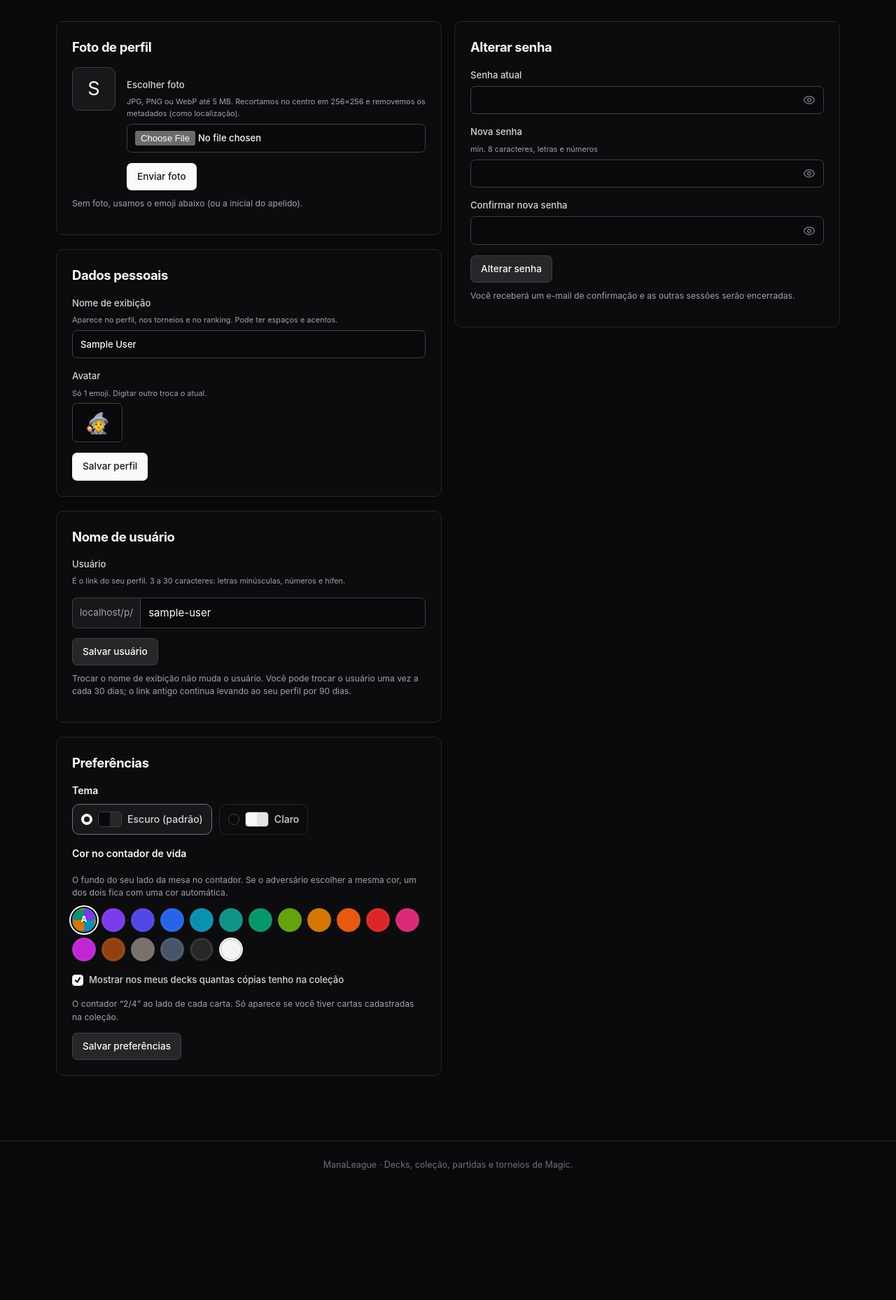
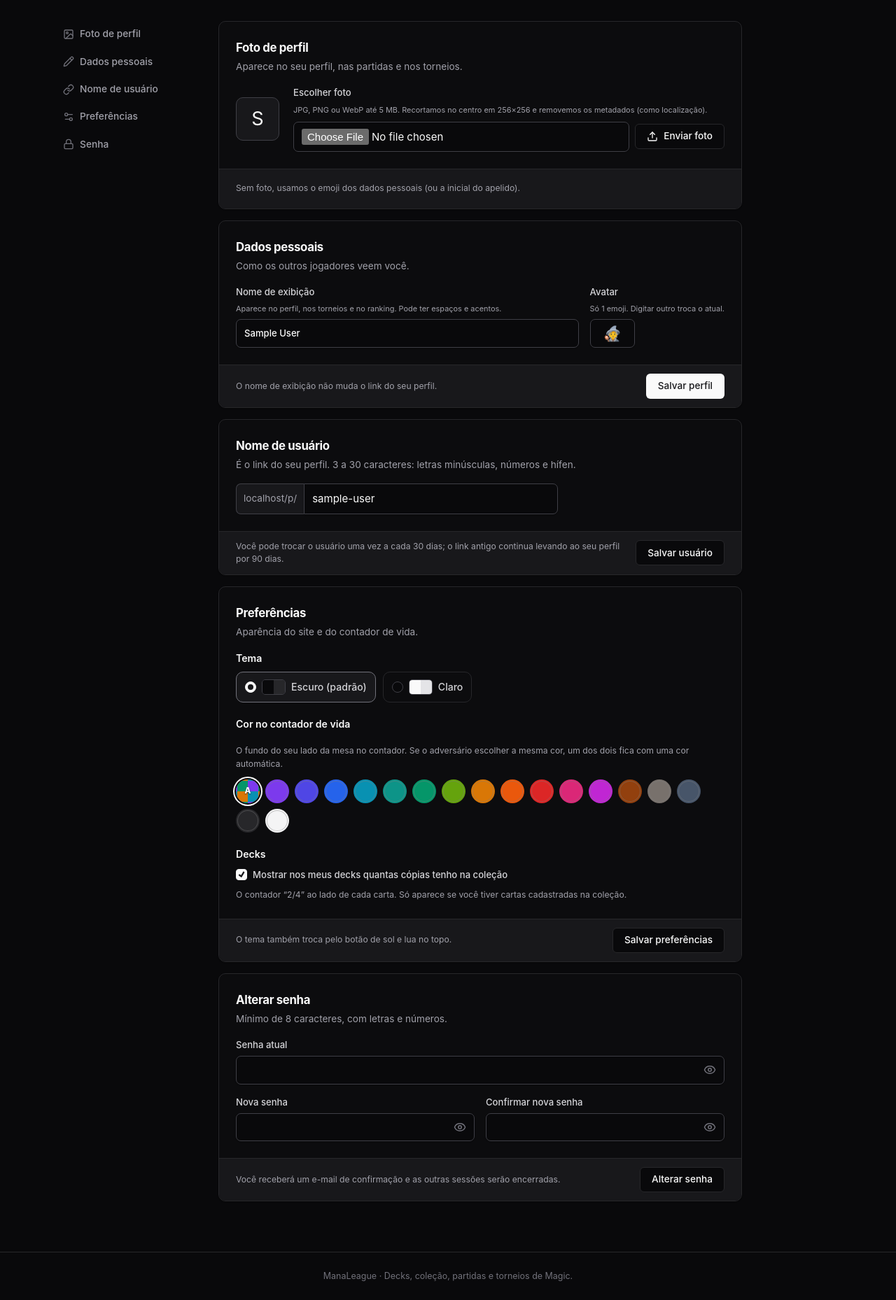
Before and after one commit to viniciusVitorio/manaleague, a Laravel app: page /me/profile/edit in a window 1280 px wide. Shown: the part 258-2116 px from the top of the page at 70% size. Before the commit the page ends 1930 px from the top, so only its background shows below. Run offline with Laravel 12, Linux system fonts and the light colour scheme; the visitor is signed in with stand-in values (Sample User, id 1); data that the repository does not hold is empty; parts of the project's set-up code (start-up, migrations or seed data) failed here and were passed over.

Commit message:
ML-023 - feat: redesign the edit profile page with a section nav and action footers
Adds the settings layout (settings-* in ui.css): a sticky section nav plus a single column of cards, each ending in a footer with its action. Removing the photo now asks for confirmation.

```diff
--- a/public/css/ui.css
+++ b/public/css/ui.css
@@ -409,6 +409,55 @@ form.is-submitting [data-async-busy] { opacity: .6; }
 .async-toast.is-leaving { opacity: 0; }
 
 /* ---------- Endereço do perfil (prefixo fixo + campo) ---------- */
+/* Editar perfil: menu de seções à esquerda (fixo na rolagem) e uma coluna de cartões; cada cartão termina num rodapé com a ação. */
+.settings-layout{display:grid;grid-template-columns:200px minmax(0,1fr);gap:var(--s8);align-items:start;max-width:980px}
+.settings-nav{position:sticky;top:84px;display:flex;flex-direction:column;gap:2px}
+.settings-nav a{display:flex;align-items:center;gap:var(--s2);padding:8px 10px;border-radius:var(--ui-radius-sm);color:var(--ui-fg-muted);font-size:.86rem;font-weight:500;white-space:nowrap}
+.settings-nav a:hover,.settings-nav a.is-current{background:var(--ui-accent);color:var(--ui-fg)}
+.settings-nav svg{flex:0 0 auto;color:var(--ui-fg-subtle)}
+.settings-main{display:grid;gap:var(--s4);min-width:0}
+.settings-card{margin:0;padding:0;overflow:hidden;scroll-margin-top:76px}
+.settings-card form{margin:0}
+.settings-card-body{padding:var(--s6)}
+.settings-card-body>h2{margin:0;font-size:1.05rem}
+.settings-card-desc{margin:4px 0 var(--s4);color:var(--ui-fg-muted);font-size:.85rem}
+.settings-card-body>label:first-of-type,.settings-fields>label{margin-top:0}
+.settings-card-body>:last-child,.settings-card-body>:last-child>label,.settings-card-body .pref-group:last-child .small-note{margin-bottom:0}
+.settings-card-foot{display:flex;flex-wrap:wrap;align-items:center;justify-content:space-between;gap:var(--s2) var(--s4);min-height:57px;padding:var(--s3) var(--s6);border-top:1px solid var(--ui-border);background:var(--ui-muted)}
+.settings-card-foot .small-note{flex:1 1 260px;margin:0}
+.settings-card-foot>.ui-btn,.settings-card-foot>form{margin-left:auto}
+.settings-fields{display:grid;grid-template-columns:1fr 1fr;gap:0 var(--s4);align-items:start}
+.settings-fields-emoji{grid-template-columns:minmax(0,1fr) auto}
+.settings-fields-emoji .emoji-input{width:64px;height:41px;font-size:1.3rem}
+.settings-form{display:grid;gap:var(--s4);margin:0}
+.settings-actions{display:flex;justify-content:flex-end;gap:var(--s2)}
+.settings-danger,.settings-danger:hover{color:var(--ui-danger)}
+.settings-danger:hover{border-color:var(--ui-danger)}
+.settings-card select{width:100%}
+.settings-inline{display:flex;flex-wrap:wrap;align-items:center;gap:var(--s2)}
+.settings-inline input[type=file]{flex:1 1 220px;width:auto;min-width:0;margin:0}
+.settings-card .avatar-upload{align-items:center;gap:var(--s5)}
+.settings-card .avatar-upload-actions label{margin:0}
+.settings-card .handle-input{margin:0;max-width:460px}
+.settings-card .pref-group{margin:0 0 var(--s5)}
+.settings-card .pref-group:last-child{margin-bottom:0}
+.settings-card .check-label{margin:0}
+@media(max-width:900px){
+  .settings-layout{grid-template-columns:1fr;gap:var(--s4)}
+  .settings-nav{position:static;flex-direction:row;gap:var(--s2);overflow-x:auto;padding-bottom:2px;scrollbar-width:none}
+  .settings-nav::-webkit-scrollbar{display:none}
+  .settings-nav a{flex:0 0 auto;padding:6px 12px;border:1px solid var(--ui-border);border-radius:999px;background:var(--ui-card)}
+  .settings-nav svg{display:none}
+}
+@media(max-width:600px){
+  .settings-card-body{padding:var(--s4)}
+  .settings-card-foot{padding:var(--s3) var(--s4)}
+  .settings-fields{grid-template-columns:1fr;gap:var(--s3)}
+  .settings-fields-emoji{grid-template-columns:1fr}
+  .settings-card .avatar-upload{align-items:flex-start}
+  .settings-card-foot>.ui-btn{width:100%}
+  .settings-actions .ui-btn-primary{flex:1}
+}
 .handle-input{display:flex;align-items:stretch;margin:6px 0 14px}
 .handle-input span{display:flex;align-items:center;max-width:55%;padding:0 10px;border:1px solid var(--ui-border-strong);border-right:0;border-radius:7px 0 0 7px;background:var(--ui-muted);color:var(--ui-fg-muted);font-size:.85rem;white-space:nowrap;overflow:hidden;text-overflow:ellipsis}
 .handle-input input{flex:1;min-width:0;margin:0;border-radius:0 7px 7px 0}
--- a/resources/views/players/edit.blade.php
+++ b/resources/views/players/edit.blade.php
@@ -4,55 +4,88 @@
 @php($me = auth()->user())
 <header class="hero compact"><div><a class="back-link" href="{{ route('profiles.index') }}">← Meu perfil</a><span class="eyebrow">Configurações</span><h1>Editar perfil</h1><p>Gerencie sua identidade, sua senha e suas preferências.</p></div></header>
 
-<div class="profile-columns">
-<div>
-    <section class="card section-card" id="foto"><h2>Foto de perfil</h2>
+{{-- Configurações no padrão "menu de seções + uma coluna": cada cartão tem título, explicação, campos e um rodapé com a ação. --}}
+<div class="settings-layout">
+<nav class="settings-nav" aria-label="Seções das configurações">
+    <a href="#foto"><x-icon name="image" />Foto de perfil</a>
+    <a href="#dados"><x-icon name="pencil" />Dados pessoais</a>
+    <a href="#endereco"><x-icon name="link" />Nome de usuário</a>
+    <a href="#preferencias"><x-icon name="settings" />Preferências</a>
+    <a href="#senha"><x-icon name="lock" />Senha</a>
+</nav>
+
+<div class="settings-main">
+    <section class="card settings-card" id="foto">
+        <div class="settings-card-body">
+            <h2>Foto de perfil</h2>
+            <p class="settings-card-desc">Aparece no seu perfil, nas partidas e nos torneios.</p>
             @error('photo')<div class="alert alert-danger" role="alert">{{ $message }}</div>@enderror
             <div class="avatar-upload">
                 <x-avatar :of="$profile" class="profile-avatar large" />
-            <div class="avatar-upload-actions">
-                <form method="POST" action="{{ route('profiles.photo.update') }}" enctype="multipart/form-data">@csrf
-                    <label>Escolher foto <small>JPG, PNG ou WebP até {{ intdiv((int) config('avatars.max_kilobytes'), 1024) }} MB. Recortamos no centro em {{ config('avatars.size') }}×{{ config('avatars.size') }} e removemos os metadados (como localização).</small>
-                        <input type="file" name="photo" accept="image/jpeg,image/png,image/webp" required></label>
-                    <button class="btn btn-primary">Enviar foto</button>
+                <form class="avatar-upload-actions" method="POST" action="{{ route('profiles.photo.update') }}" enctype="multipart/form-data">@csrf
+                    <label for="photo">Escolher foto <small>JPG, PNG ou WebP até {{ intdiv((int) config('avatars.max_kilobytes'), 1024) }} MB. Recortamos no centro em {{ config('avatars.size') }}×{{ config('avatars.size') }} e removemos os metadados (como localização).</small></label>
+                    <div class="settings-inline">
+                        <input type="file" id="photo" name="photo" accept="image/jpeg,image/png,image/webp" required>
+                        <button class="ui-btn ui-btn-outline"><x-icon name="upload" />Enviar foto</button>
+                    </div>
                 </form>
+            </div>
+        </div>
+        <div class="settings-card-foot">
+            <p class="muted small-note">Sem foto, usamos o emoji dos dados pessoais (ou a inicial do apelido).</p>
             @if($profile->avatar_path)
-                    <form method="POST" action="{{ route('profiles.photo.destroy') }}">@csrf @method('DELETE')<button class="btn btn-ghost">Remover foto</button></form>
+                <form method="POST" action="{{ route('profiles.photo.destroy') }}" data-confirm="Remover a foto de perfil?">@csrf @method('DELETE')<button class="ui-btn ui-btn-ghost ui-btn-sm"><x-icon name="trash" />Remover foto</button></form>
             @endif
         </div>
-        </div>
-        <p class="muted small-note">Sem foto, usamos o emoji abaixo (ou a inicial do apelido).</p>
     </section>
 
-    <section class="card section-card"><h2>Dados pessoais</h2>
+    <section class="card settings-card" id="dados">
         <form method="POST" action="{{ route('profiles.update') }}">@csrf @method('PATCH')
+            <div class="settings-card-body">
+                <h2>Dados pessoais</h2>
+                <p class="settings-card-desc">Como os outros jogadores veem você.</p>
+                <div class="settings-fields settings-fields-emoji">
                     <label>Nome de exibição <small>Aparece no perfil, nos torneios e no ranking. Pode ter espaços e acentos.</small><input name="nickname" value="{{ old('nickname', $profile->nickname) }}" maxlength="80" required></label>
                     <label>Avatar <small>Só 1 emoji. Digitar outro troca o atual.</small><input class="emoji-input" name="avatar" value="{{ old('avatar', $profile->emoji()) }}" maxlength="20" placeholder="🧙" autocomplete="off" spellcheck="false" data-single-emoji></label>
-            <button class="btn btn-primary">Salvar perfil</button>
+                </div>
+            </div>
+            <div class="settings-card-foot">
+                <p class="muted small-note">O nome de exibição não muda o link do seu perfil.</p>
+                <button class="ui-btn ui-btn-primary">Salvar perfil</button>
+            </div>
         </form>
     </section>
 
-    <section class="card section-card" id="endereco"><h2>Nome de usuário</h2>
+    <section class="card settings-card" id="endereco">
         @php($nextHandleChange = $profile->nextHandleChangeAt())
         <form method="POST" action="{{ route('profiles.handle.update') }}">@csrf @method('PATCH')
-            <label for="handle">Usuário <small>É o link do seu perfil. 3 a 30 caracteres: letras minúsculas, números e hífen.</small></label>
+            <div class="settings-card-body">
+                <h2>Nome de usuário</h2>
+                <p class="settings-card-desc">É o link do seu perfil. 3 a 30 caracteres: letras minúsculas, números e hífen.</p>
+                <label for="handle" class="sr-only">Usuário</label>
                 <div class="handle-input">
                     <span aria-hidden="true">{{ request()->getHost() }}/p/</span>
                     <input id="handle" name="handle" value="{{ old('handle', $profile->handle) }}" minlength="3" maxlength="30" pattern="[a-z0-9](?:[a-z0-9\-]*[a-z0-9])?" autocomplete="off" autocapitalize="none" spellcheck="false" required @disabled($nextHandleChange) aria-describedby="handle-help">
                 </div>
-            <button class="btn btn-secondary" @disabled($nextHandleChange)>Salvar usuário</button>
+            </div>
+            <div class="settings-card-foot">
                 <p class="muted small-note" id="handle-help">
                     @if($nextHandleChange)
                         Você trocou o nome de usuário recentemente. Poderá trocar de novo em {{ $nextHandleChange->format('d/m/Y') }}.
                     @else
-                    Trocar o nome de exibição não muda o usuário. Você pode trocar o usuário uma vez a cada {{ \App\Models\PlayerProfile::HANDLE_COOLDOWN_DAYS }} dias; o link antigo continua levando ao seu perfil por {{ \App\Models\PlayerProfile::HANDLE_HOLD_DAYS }} dias.
+                        Você pode trocar o usuário uma vez a cada {{ \App\Models\PlayerProfile::HANDLE_COOLDOWN_DAYS }} dias; o link antigo continua levando ao seu perfil por {{ \App\Models\PlayerProfile::HANDLE_HOLD_DAYS }} dias.
                     @endif
                 </p>
+                <button class="ui-btn ui-btn-outline" @disabled($nextHandleChange)>Salvar usuário</button>
+            </div>
         </form>
     </section>
 
-    <section class="card section-card" id="preferencias"><h2>Preferências</h2>
+    <section class="card settings-card" id="preferencias">
         <form method="POST" action="{{ route('preferences.update') }}">@csrf @method('PATCH')
+            <div class="settings-card-body">
+                <h2>Preferências</h2>
+                <p class="settings-card-desc">Aparência do site e do contador de vida.</p>
                 <fieldset class="pref-group">
                     <legend>Tema</legend>
                     <div class="theme-options">
@@ -75,23 +108,36 @@
                         @endforeach
                     </div>
                 </fieldset>
+                <fieldset class="pref-group">
+                    <legend>Decks</legend>
                     <input type="hidden" name="show_deck_ownership" value="0">
                     <label class="check-label"><input type="checkbox" name="show_deck_ownership" value="1" @checked($me->show_deck_ownership !== false)> Mostrar nos meus decks quantas cópias tenho na coleção</label>
                     <p class="muted small-note">O contador “2/4” ao lado de cada carta. Só aparece se você tiver cartas cadastradas na coleção.</p>
-            <button class="btn btn-secondary">Salvar preferências</button>
+                </fieldset>
+            </div>
+            <div class="settings-card-foot">
+                <p class="muted small-note">O tema também troca pelo botão de sol e lua no topo.</p>
+                <button class="ui-btn ui-btn-outline">Salvar preferências</button>
+            </div>
         </form>
     </section>
+
+    <section class="card settings-card" id="senha">
+        <form method="POST" action="{{ route('password.change') }}">@csrf @method('PUT')
+            <div class="settings-card-body">
+                <h2>Alterar senha</h2>
+                <p class="settings-card-desc">Mínimo de 8 caracteres, com letras e números.</p>
+                @if($errors->password->any())<div class="alert alert-danger"><ul>@foreach($errors->password->all() as $error)<li>{{ $error }}</li>@endforeach</ul></div>@endif
+                <label>Senha atual<input type="password" name="current_password" required autocomplete="current-password"></label>
+                <div class="settings-fields">
+                    <label>Nova senha<input type="password" name="password" required minlength="8" autocomplete="new-password"></label>
+                    <label>Confirmar nova senha<input type="password" name="password_confirmation" required minlength="8" autocomplete="new-password"></label>
                 </div>
-
-<div>
-    <section class="card section-card" id="senha"><h2>Alterar senha</h2>
-        @if($errors->password->any())<div class="alert alert-danger"><ul>@foreach($errors->password->all() as $error)<li>{{ $error }}</li>@endforeach</ul></div>@endif
-        <form method="POST" action="{{ route('password.change') }}">@csrf @method('PUT')
-            <label>Senha atual<input type="password" name="current_password" required autocomplete="current-password"></label>
-            <label>Nova senha <small>mín. 8 caracteres, letras e números</small><input type="password" name="password" required minlength="8" autocomplete="new-password"></label>
-            <label>Confirmar nova senha<input type="password" name="password_confirmation" required minlength="8" autocomplete="new-password"></label>
-            <button class="btn btn-secondary">Alterar senha</button>
+            </div>
+            <div class="settings-card-foot">
                 <p class="muted small-note">Você receberá um e-mail de confirmação e as outras sessões serão encerradas.</p>
+                <button class="ui-btn ui-btn-outline">Alterar senha</button>
+            </div>
         </form>
     </section>
 </div>
```
Lines whose indentation alone changed are shown as unchanged.
